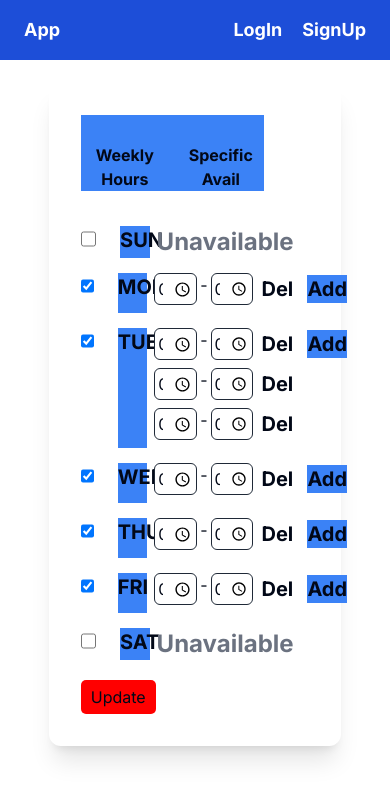
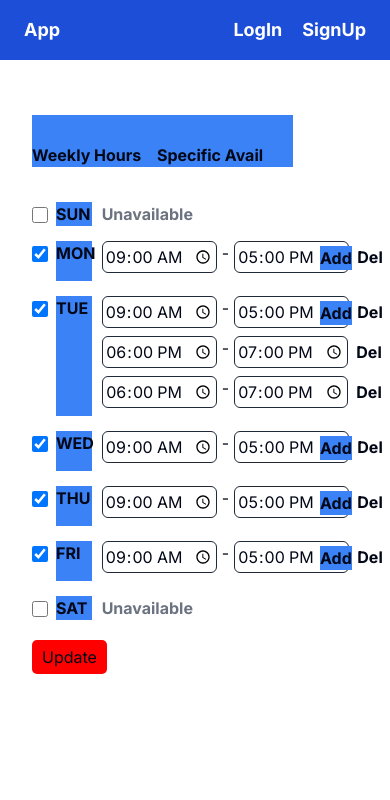
Before and after one commit to Nikhilh26/Meeting-Schuling-App, a Next.js app in the folder Front-End/my-app/: page /availability in a window 390 px wide. Shown: the top 800 px of the page. Built offline with nearby package versions, Linux system fonts and the light colour scheme; no server answers.

Commit message:
[Feature]:Made /availability/weeklyhours Responsive till 410px need to improvise UI by handling margin also changed classes in tailwind.config.js

```diff
--- a/Front-End/my-app/src/app/availability/page.js
+++ b/Front-End/my-app/src/app/availability/page.js
@@ -54,7 +54,9 @@ export default function page() {
     }
     const [windowWidth, setWindowWidth] = useState(window.innerWidth);
     const [showWeeklyHours, setShowWeeklyHours] = useState(true);
+
     useEffect(() => {
+        setWindowWidth(window.innerWidth);
         const handleResize = () => {
             setWindowWidth(window.innerWidth);
         };
@@ -108,14 +110,15 @@ export default function page() {
 
     return (
         <div
-            className={`w-[75%] m-auto mt-[6%] rounded-xl shadow-xl p-8 h-auto min-h-[50%] flex ${windowWidth >= 1100 ? 'flex-row' : 'flex-col'}`}>
+            className={`w-[75%] m-auto mt-[6%] sm:rounded-xl sm:shadow-xl p-8 h-auto min-h-[50%] flex ${windowWidth >= 1100 ? 'flex-row' : 'flex-col'} xsm:w-[100%] xxsm:w-[100%] `}>
             {
                 loading ?
                     <h1>Loading....</h1>
                     :
                     <>
                         <div
-                            className={`w-${windowWidth < 1100 ? '[100%]' : '[60%]  border-r border-black border-r-1 flex flex-col'}`}>
+                            className={`w-${windowWidth < 1100 ? '[100%]' : '[100%] border-r border-black border-r-1 flex flex-col'}`}>
+                            {/* {Might cause error bcz of 100% be careful} */}
                             {
                                 windowWidth >= 1100
                                     ?
@@ -126,14 +129,19 @@ export default function page() {
                                     <div
                                         className="w-[80%] bg-blue-500 flex flex-row">
                                         <h1
-                                            className='text-base font-bold pt-7 mr-[5%]'
+                                            className='text-base font-bold pt-7
+                                            sm:mr-[10%]
+                                            xsm:text-xl
+                                            xsm:mr-[8%]
+                                            sm:text-xl
+                                            xxsm:mr-[6%]'
                                             onClick={() => setShowWeeklyHours(1)}>
                                             <button>
                                                 Weekly Hours
                                             </button>
                                         </h1>
                                         <h1
-                                            className='text-base font-bold pt-7'
+                                            className='text-base font-bold pt-7 xsm:text-xl sm:text-xl'
                                             onClick={() => setShowWeeklyHours(0)}
                                         >
                                             <button>
@@ -177,7 +185,8 @@ export default function page() {
                         {
                             ((windowWidth >= 1100) || (windowWidth < 1100 && !showWeeklyHours))
                             &&
-                            <div className={`w-[${windowWidth >= 1100 ? '40%  pl-8' : '80%'}]`}>
+                            <div className={`w-${windowWidth >= 1100 ? '[40%] pl-8' : '[80%]'}`}>
+                                {/* {Might cause error 40% is not in accordance with above div lookout for errory} */}
                                 <SpecificHours />
                             </div>
                         }
--- a/Front-End/my-app/src/app/availability/weeklyHours.js
+++ b/Front-End/my-app/src/app/availability/weeklyHours.js
@@ -11,7 +11,7 @@ export function WeeklyHour({ day, dayAvailability, handleAvailabilityAddSlot, ha
                 value={dayAvailability[1]}
             />
 
-            <h1 className='text-xl font-bold ml-6 w-[13%] mt-[-5px] bg-blue-500'>
+            <h1 className='text-xl font-bold ml-6 w-[13%] mt-[-5px] bg-blue-500 xxsm:text-base xxsm:ml-2 xxsm:w-[11%]'>
                 {day}
             </h1>
 
@@ -25,20 +25,20 @@ export function WeeklyHour({ day, dayAvailability, handleAvailabilityAddSlot, ha
                                         <div className="flex flex-row mb-2 w-[100%]" key={idx}>
                                             <input
                                                 type='time'
-                                                className='border border-gray-800 w-[28%] rounded-md mr-[2%] p-[2px] text-center'
+                                                className='border border-gray-800 md:w-[28%] rounded-md mr-[2%] p-[2px] text-center sm:w-[35%]'
                                                 value={ele[0]}
                                                 onChange={(e) => { handleUpdateAvailability(day, idx, 0, e.target.value) }}
                                             />
                                             -
                                             <input
                                                 type='time'
-                                                className='border border-gray-800 w-[28%] rounded-md ml-[2%] p-[2px] text-center'
+                                                className='border border-gray-800 md:w-[28%] rounded-md ml-[2%] p-[2px] text-center sm:w-[35%]'
                                                 value={ele[1]}
                                                 onChange={(e) => { handleUpdateAvailability(day, idx, 1, e.target.value) }}
                                             />
 
                                             <button
-                                                className="pl-2 text-xl font-bold"
+                                                className="pl-2 text-xl font-bold xxsm:text-base"
                                                 onClick={() => {
                                                     handleDeleteAvailability(day, idx)
                                                 }}
@@ -52,7 +52,7 @@ export function WeeklyHour({ day, dayAvailability, handleAvailabilityAddSlot, ha
                         </div>
                         <div>
                             <button
-                                className="text-xl font-bold mt-[-5px] bg-blue-500"
+                                className="text-xl font-bold mt-[-5px] bg-blue-500 xxsm:text-base"
                                 onClick={() => handleAvailabilityAddSlot(day)}>
                                 Add
                             </button>
@@ -60,9 +60,8 @@ export function WeeklyHour({ day, dayAvailability, handleAvailabilityAddSlot, ha
 
                     </>
                     :
-
                     <h1
-                        className='text-2xl font-bold text-gray-500 mt-[-5px] w-[70%] ml-[3%]'>
+                        className='text-2xl font-bold text-gray-500 mt-[-5px] w-[70%] ml-[3%] xxsm:text-base'>
                         Unavailable
                     </h1>
             }
--- a/Front-End/my-app/src/app/layout.js
+++ b/Front-End/my-app/src/app/layout.js
@@ -13,7 +13,6 @@ export default function RootLayout({ children }) {
   return (
     <>
       <ClerkProvider>
-
         <html lang="en">
           <body className={inter.className}>
             <Header />
@@ -22,11 +21,7 @@ export default function RootLayout({ children }) {
             </main>
           </body>
         </html>
-
       </ClerkProvider>
     </>
   );
 }
-// <div class="h-56 grid grid-cols-3 gap-4 content-center">
-// <!-- Your grid items go here -->
-// </div>
--- a/Front-End/my-app/tailwind.config.js
+++ b/Front-End/my-app/tailwind.config.js
@@ -15,6 +15,27 @@ module.exports = {
       screens: {
         "2xl": "1400px",
       },
+    }, screens: {
+      'xxsm': { 'min': '375px', 'max': '450px' },
+      // => @media (min-width: 375px) and (max-width:449px){......}
+
+      'xsm': { 'min': '450px', 'max': '600px' },
+      // => @media (min-width: 450px) and (max-width:600px){......}
+
+      'sm': '601px',
+      // => @media (min-width: 601px) { ... }
+
+      'md': '768px',
+      // => @media (min-width: 768px) { ... }
+
+      'lg': '1024px',
+      // => @media (min-width: 1024px) { ... }
+
+      'xl': '1280px',
+      // => @media (min-width: 1280px) { ... }
+
+      '2xl': '1536px',
+      // => @media (min-width: 1536px) { ... }
     },
     extend: {
       colors: {
```
